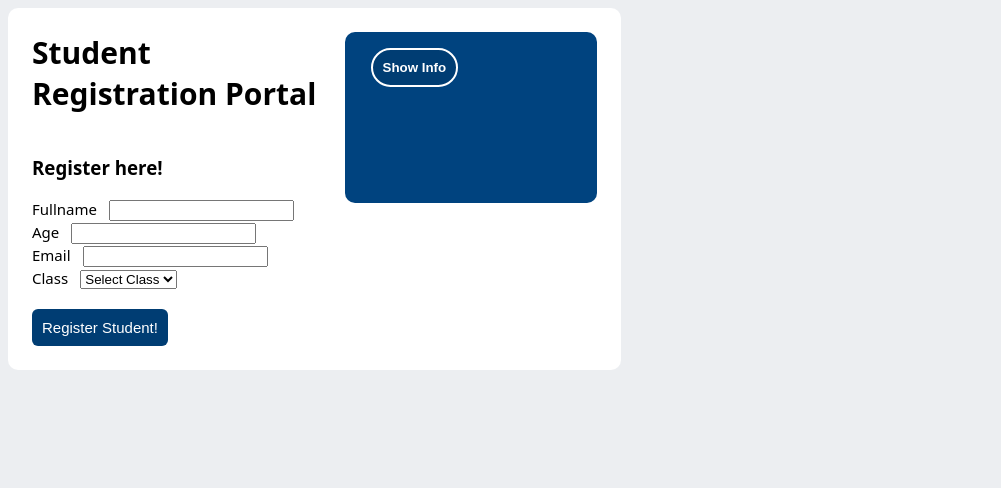
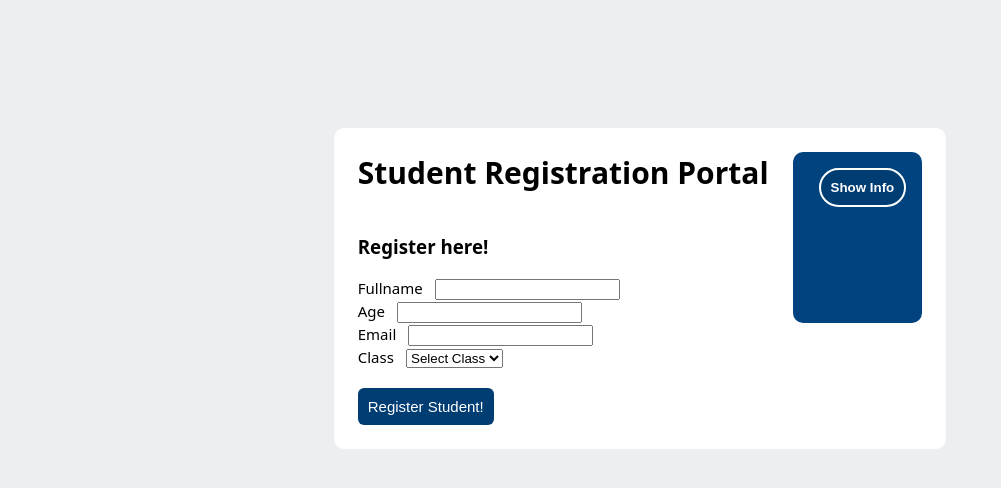
Before and after one commit to FortuneAjii/student-registration-system, a plain HTML site: page index.html in a window 1280 px wide. Shown: the whole page, without its empty margins (0-1001 px from the left). Drawn offline with Linux system fonts and the light colour scheme.

Commit message:
updated card at center

```diff
--- a/studreg.css
+++ b/studreg.css
@@ -1,18 +1,18 @@
 body{
-    background-color: #eceef1;
+  display:grid;
+  background-color: #eceef1;
     font-family: system-ui, -apple-system, "Segoe UI", Roboto, "Helvetica Neue", Arial, sans-serif;
-    align-items: center;
-    justify-content: center;
+    place-items: center;
+    padding-top: 120px;
 }
 h1{
     font-size: 30px;
     margin: 0;
 }
 p{
-    margin-left: 20px;
+
     color:#ffffff;
-
-    text-align:center;
+    text-align: center;
     margin: 15px 0 0.5rem 0;
 }
 label{
@@ -56,7 +56,8 @@ button[type="button"]{
   width: fit-content;         /* as wide as its content */
   max-width: 95%;
   height: auto;               /* as tall as its content */
-  min-height: 0;              /* this replaces the old 80vh */
+  min-height: 0;
+  margin: 0;          /* this replaces the old 80vh */
   padding: 1.5rem;
   background: #fff;
   border-radius: 10px;
@@ -71,7 +72,7 @@ button[type="button"]{
 .left h1 { margin-top: 0; }
 
 .right {
-  flex: 0 0 220px;
+
   height: fit-content;        /* the blue panel is only as tall as its own content */
   padding: 1rem;
   background: #00437f;
```
